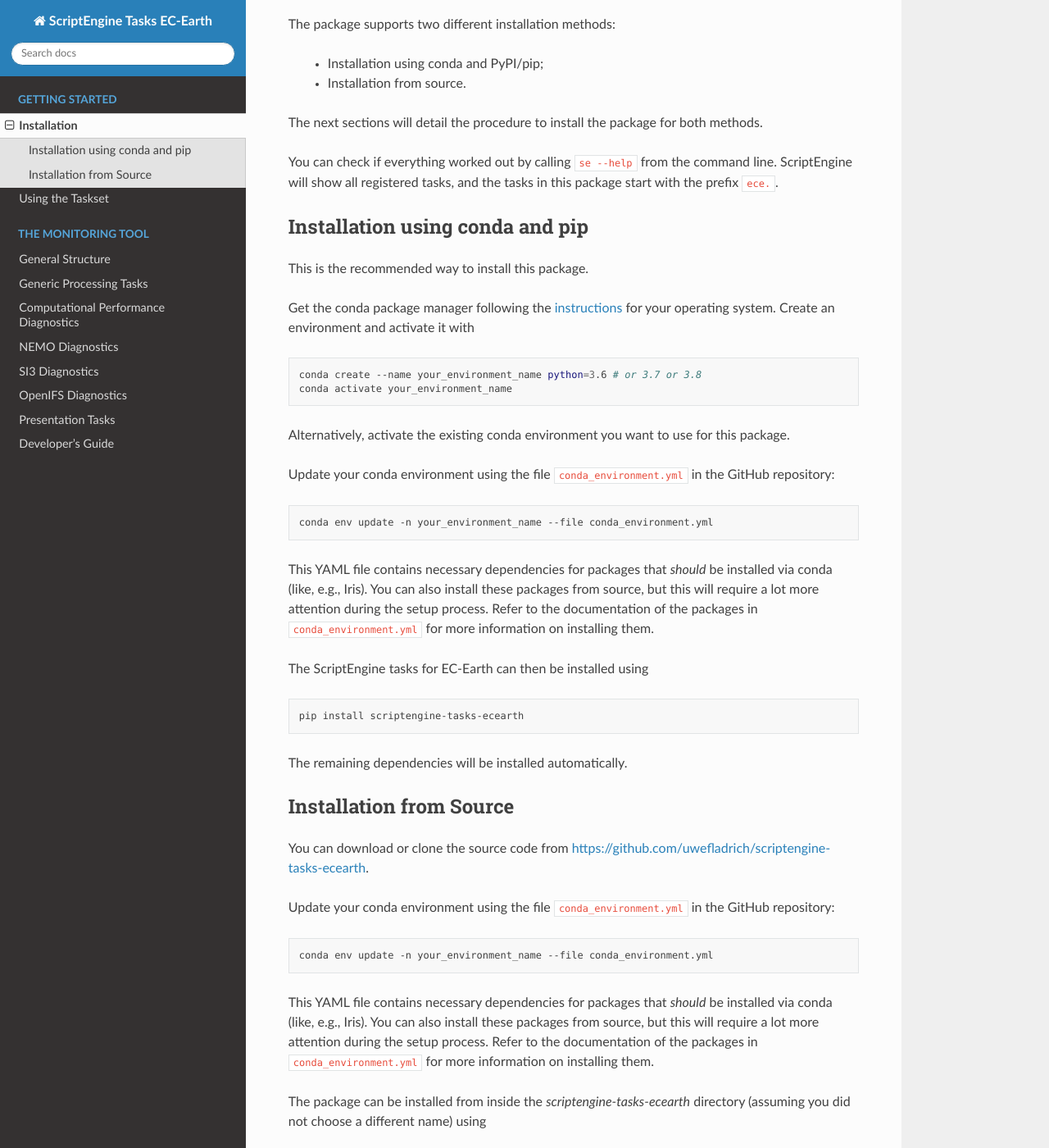
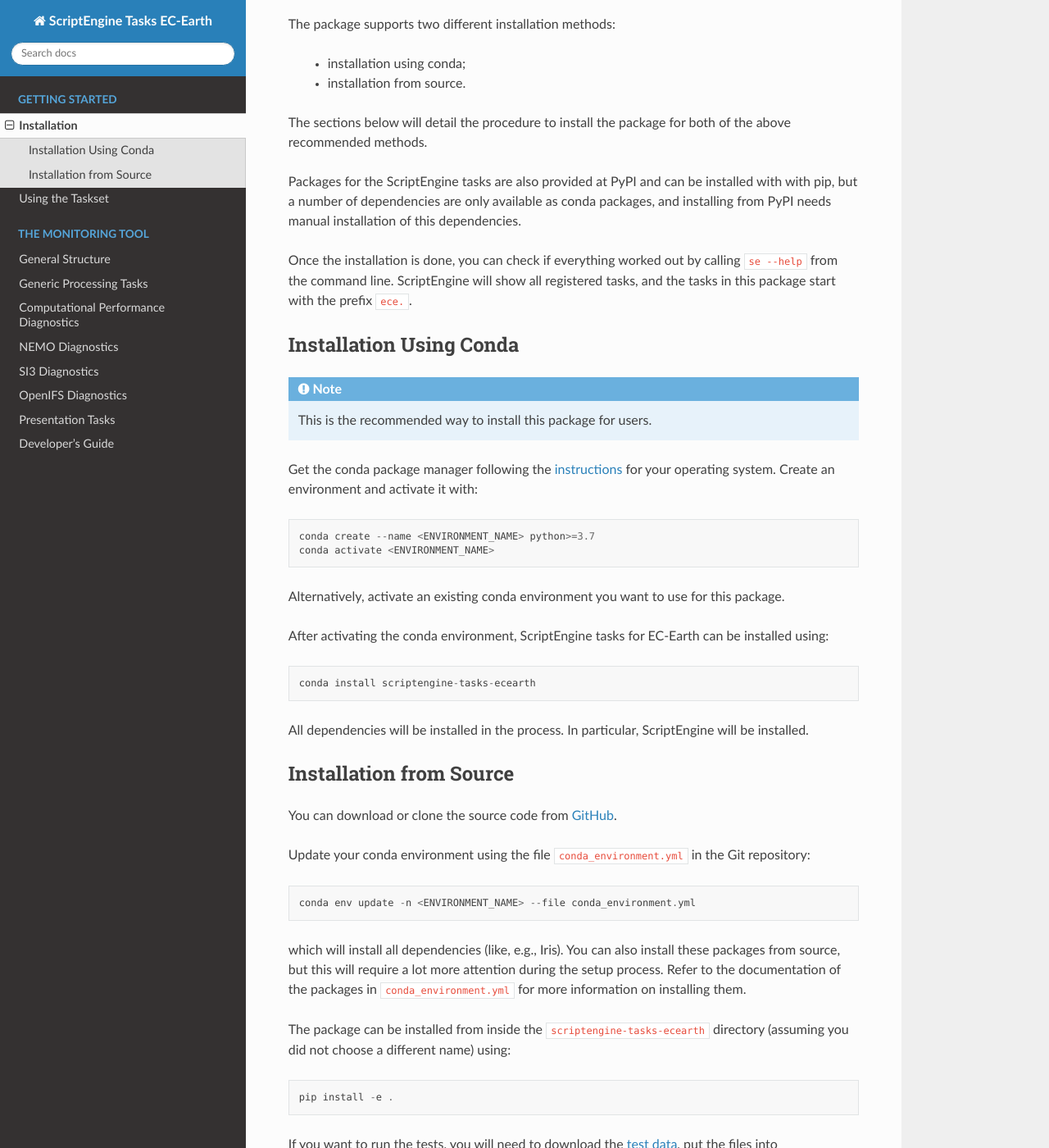
Before and after one commit to uwefladrich/scriptengine-tasks-ecearth, a Sphinx documentation site: the page built from docs/sphinx/source/getting-started/installation.rst, in a window 1280 px wide and 1400 px high, scrolled down 190 px. Shown: the whole window at 82% size. Built offline with Sphinx 7.4.7 and the Read the Docs theme 2.0.0, drawn with Linux system fonts in a browser that asks for light colours; some of the changed text lies outside the part shown.

Commit message:
Update docs w.r.t. conda installation (#97)
* Drafting the conda installation process

* Minor changes to the installation guide

- some formatting updates
- stronger emphasis on "This is the recommended ..." by making it a note

Co-authored-by: Valentina Schueller <valentina.schueller@gmail.com>

```diff
--- a/docs/sphinx/source/getting-started/installation.rst
+++ b/docs/sphinx/source/getting-started/installation.rst
@@ -2,76 +2,76 @@
 Installation
 ************
 
-The ScriptEngine tasks for EC-Earth require a Unix(-like) operating system and Python 3.6+.
+The ScriptEngine tasks for EC-Earth require a Unix(-like) operating system and
+Python 3.
 
 The package supports two different installation methods:
 
-    * Installation using conda and PyPI/pip;
-    * Installation from source.
+    * installation using conda;
+    * installation from source.
 
-The next sections will detail the procedure to install the package for both methods.
+The sections below will detail the procedure to install the package for
+both of the above recommended methods.
 
-You can check if everything worked out by calling ``se --help`` from the command line.
-ScriptEngine will show all registered tasks, and the tasks in this package start with the prefix ``ece.``.
+Packages for the ScriptEngine tasks are also provided at PyPI and can be
+installed with with pip, but a number of dependencies are only available as
+conda packages, and installing from PyPI needs manual installation of this
+dependencies.
 
-.. highlight:: bash
+Once the installation is done, you can check if everything worked out by calling
+``se --help`` from the command line. ScriptEngine will show all registered
+tasks, and the tasks in this package start with the prefix ``ece.``.
 
-Installation using conda and pip
-================================
 
-This is the recommended way to install this package.
+Installation Using Conda
+========================
 
-Get the conda package manager following the `instructions`_ for your operating system.
-Create an environment and activate it with
+.. note::
+    This is the recommended way to install this package for users.
 
-::
+Get the conda package manager following the `instructions`_ for your operating
+system. Create an environment and activate it with::
 
-    conda create --name your_environment_name python=3.6 # or 3.7 or 3.8
-    conda activate your_environment_name
+    conda create --name <ENVIRONMENT_NAME> python>=3.7
+    conda activate <ENVIRONMENT_NAME>
 
-Alternatively, activate the existing conda environment you want to use for this package.
+Alternatively, activate an existing conda environment you want to use for this
+package.
 
-Update your conda environment using the file ``conda_environment.yml`` in the GitHub repository::
+After activating the conda environment, ScriptEngine tasks for EC-Earth can be
+installed using::
 
-    conda env update -n your_environment_name --file conda_environment.yml
+    conda install scriptengine-tasks-ecearth
 
-This YAML file contains necessary dependencies for packages that *should* be installed via conda (like, e.g., Iris).
-You can also install these packages from source, but this will require a lot more attention during the setup process.
-Refer to the documentation of the packages in ``conda_environment.yml`` for more information on installing them.
-
-The ScriptEngine tasks for EC-Earth can then be installed using
-
-::
-
-    pip install scriptengine-tasks-ecearth
-
-The remaining dependencies will be installed automatically.
+All dependencies will be installed in the process. In particular, ScriptEngine
+will be installed.
 
 
 Installation from Source
 ========================
 
-You can download or clone the source code from https://github.com/uwefladrich/scriptengine-tasks-ecearth.
+You can download or clone the source code from `GitHub
+<https://github.com/uwefladrich/scriptengine-tasks-ecearth>`_.
 
-Update your conda environment using the file ``conda_environment.yml`` in the GitHub repository::
+Update your conda environment using the file ``conda_environment.yml`` in the
+Git repository::
 
-    conda env update -n your_environment_name --file conda_environment.yml
+    conda env update -n <ENVIRONMENT_NAME> --file conda_environment.yml
 
-This YAML file contains necessary dependencies for packages that *should* be installed via conda (like, e.g., Iris).
-You can also install these packages from source, but this will require a lot more attention during the setup process.
-Refer to the documentation of the packages in ``conda_environment.yml`` for more information on installing them.
+which will install all dependencies (like, e.g., Iris). You can also install
+these packages from source, but this will require a lot more attention during
+the setup process. Refer to the documentation of the packages in
+``conda_environment.yml`` for more information on installing them.
 
-The package can be installed from inside the *scriptengine-tasks-ecearth* directory (assuming you did not choose a different name) using
-
-::
+The package can be installed from inside the ``scriptengine-tasks-ecearth``
+directory (assuming you did not choose a different name) using::
 
     pip install -e .
 
-If you want to run the tests, you will need to download the `test data`_, put the files into ``tests/testdata``,
-and install Pytest_.
-You can run them from inside the *scriptengine-tasks-ecearth* directory using
-
-::
+If you want to run the tests, you will need to download the `test data`_, put
+the files into ``tests/testdata``, and install Pytest_ (``conda install
+pytest``). You can run them from inside the ``scriptengine-tasks-ecearth``
+directory using::
 
     pytest .
 
```
